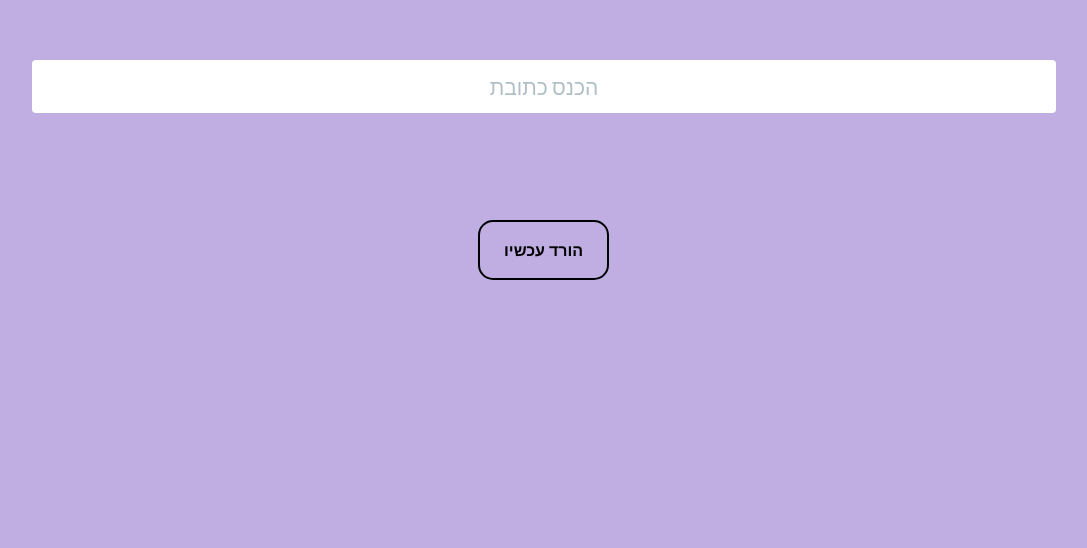
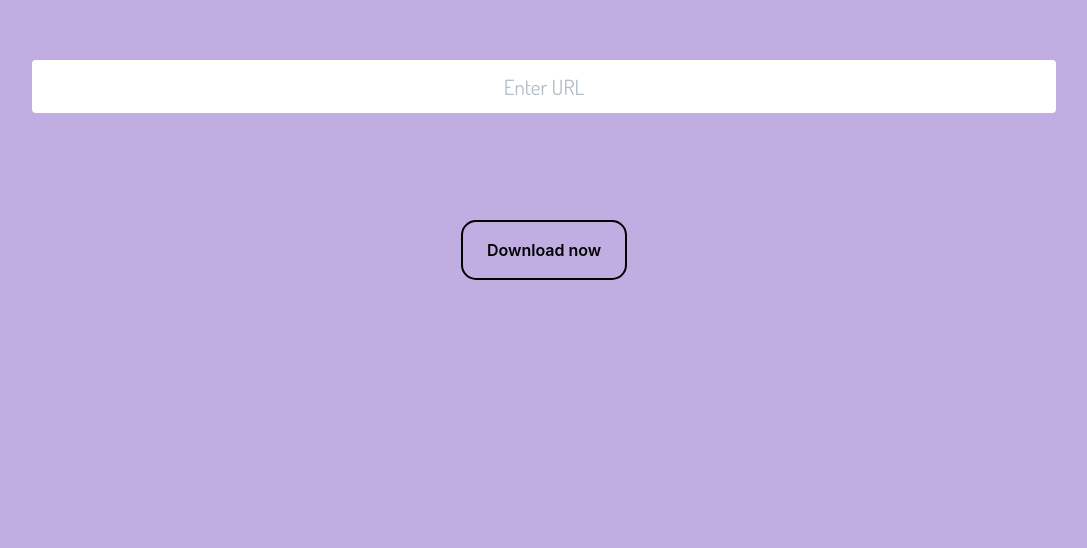
Before and after one commit to Zikithezikit/Ziki-YoutubeMP3-Downloader, a website: page ZikiMP3Downloader/WebSite/Index.html in a window 1280 px wide. Shown: the part 106-654 px from the top of the page, without its empty margins (104-1191 px from the left). Drawn offline with Linux system fonts and the light colour scheme.

Commit message:
Changes in language

```diff
--- a/ZikiMP3Downloader/WebSite/Index.html
+++ b/ZikiMP3Downloader/WebSite/Index.html
@@ -13,13 +13,13 @@
           type="text"
           id="input-url"
           class="Input-text"
-          placeholder="הכנס כתובת"
+          placeholder="Enter URL"
         />
       </div>
     </div>
     <div class="div_btn_Download-MP3">
       <button class="btn_Download-MP3" role="button" onclick="DownloadMP3()">
-        הורד עכשיו
+        Download now
       </button>
     </div>
     <iframe
```
